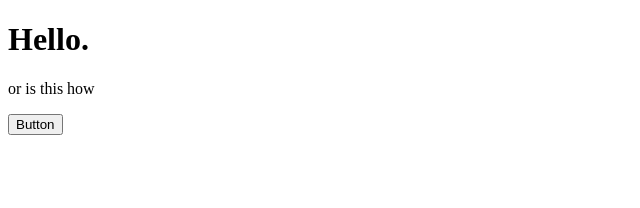
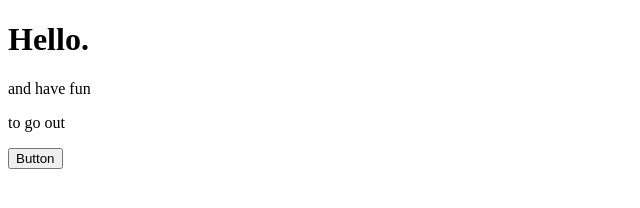
Before and after one commit to s3717339/Horizons, a plain HTML site: page index.html in a window 1280 px wide. Both pictures are taken after a click on the button "Button". Shown: the whole page, without its empty margins (0-640 px from the left). Drawn offline with Linux system fonts and the light colour scheme.

Commit message:
☕️💵 Updated with Glitch

```diff
--- a/index.html
+++ b/index.html
@@ -16,12 +16,16 @@
     <p id="paragraph-1">
       This is a paragraph.
     </p>
+    <p id="paragraph-2">
+      This is a another one.
+    </p>
     <button id="button-1">
       Button
     </button>
     <!-- script -->
     <script>
-      const lines = "this is how, or is this how, or maybe how, and any how".split(",");
+      const lines = "to go out, and have fun, to do stuff, to go home".split(",");
+      const linesTwo = "to stay in, and be bad, to do nothing, to go away".split(",");
       const button = document.getElementById("button-1");
 
       function getRandomFromList(list) {
@@ -29,7 +33,9 @@
       }
       function changeText() {
         paragraph = document.getElementById("paragraph-1");
+        paragraphTwo = document.getElementById("paragraph-2");
         paragraph.innerText = getRandomFromList(lines);
+        paragraphTwo.innerText = getRandomFromList(lines);
       }
       button.addEventListener("click", changeText);
     </script>
```
